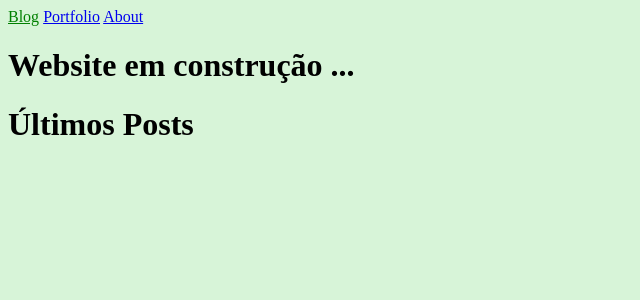
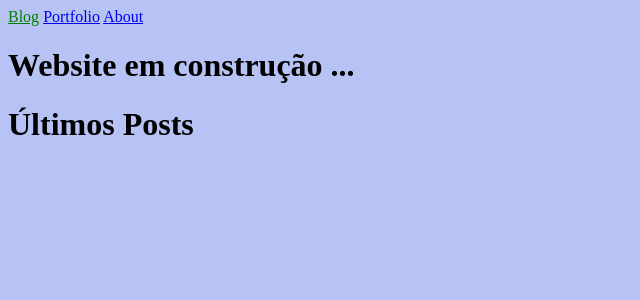
Before and after one commit to APonce911/jekyll-mywebsite, a Jekyll site: the page built from index.html, in a window 1280 px wide. Shown: the top 300 px of the page, without its empty margins (0-640 px from the left). Built offline with Jekyll 4.4.1, drawn with Linux system fonts in a browser that asks for light colours.

Commit message:
css change6

```diff
--- a/_sass/main.scss
+++ b/_sass/main.scss
@@ -2,5 +2,5 @@
   color: green;
 }
 body {
-  background-color: #d7f4d8;
+  background-color: #b7c3f4;
 }
```
